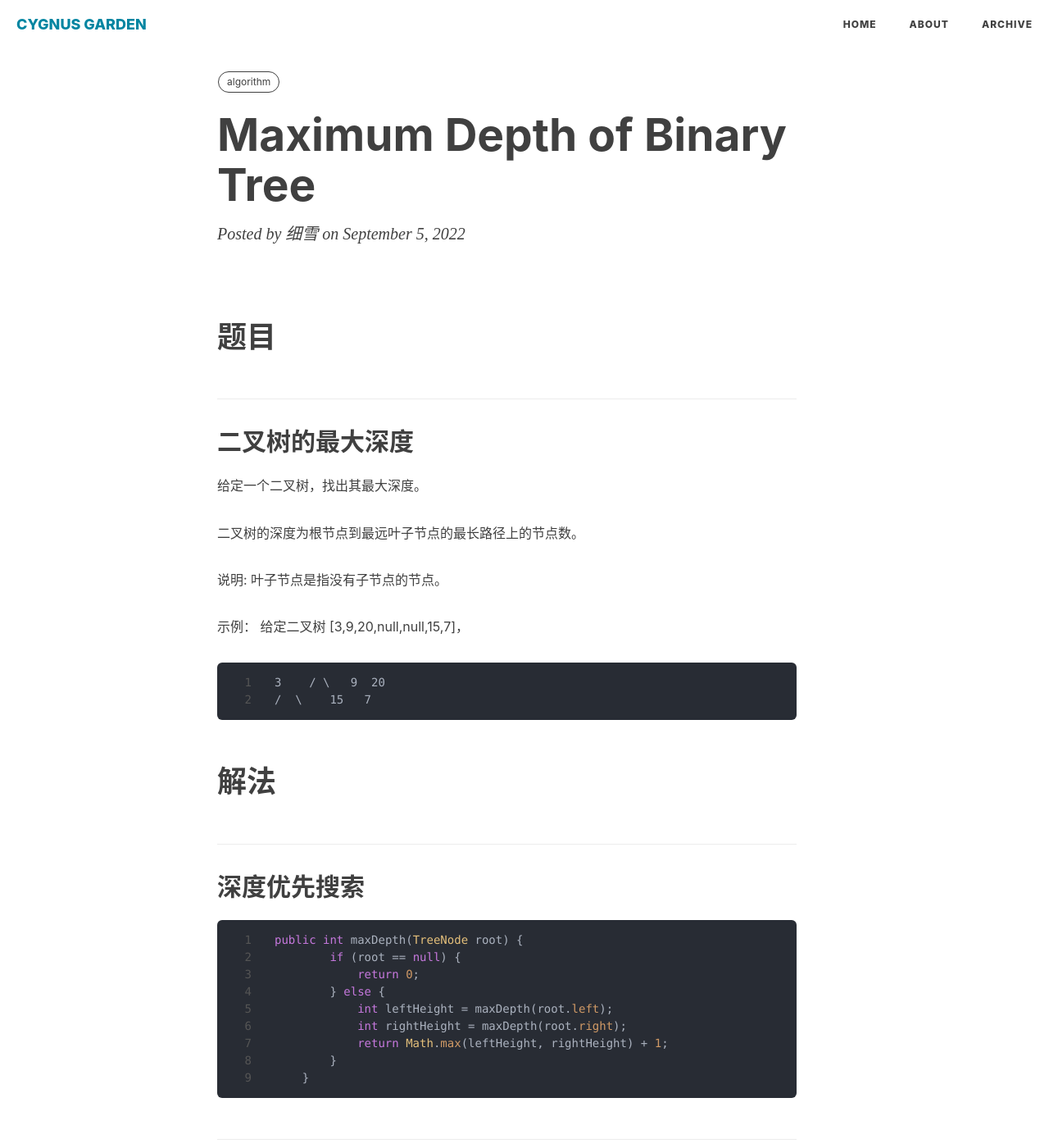
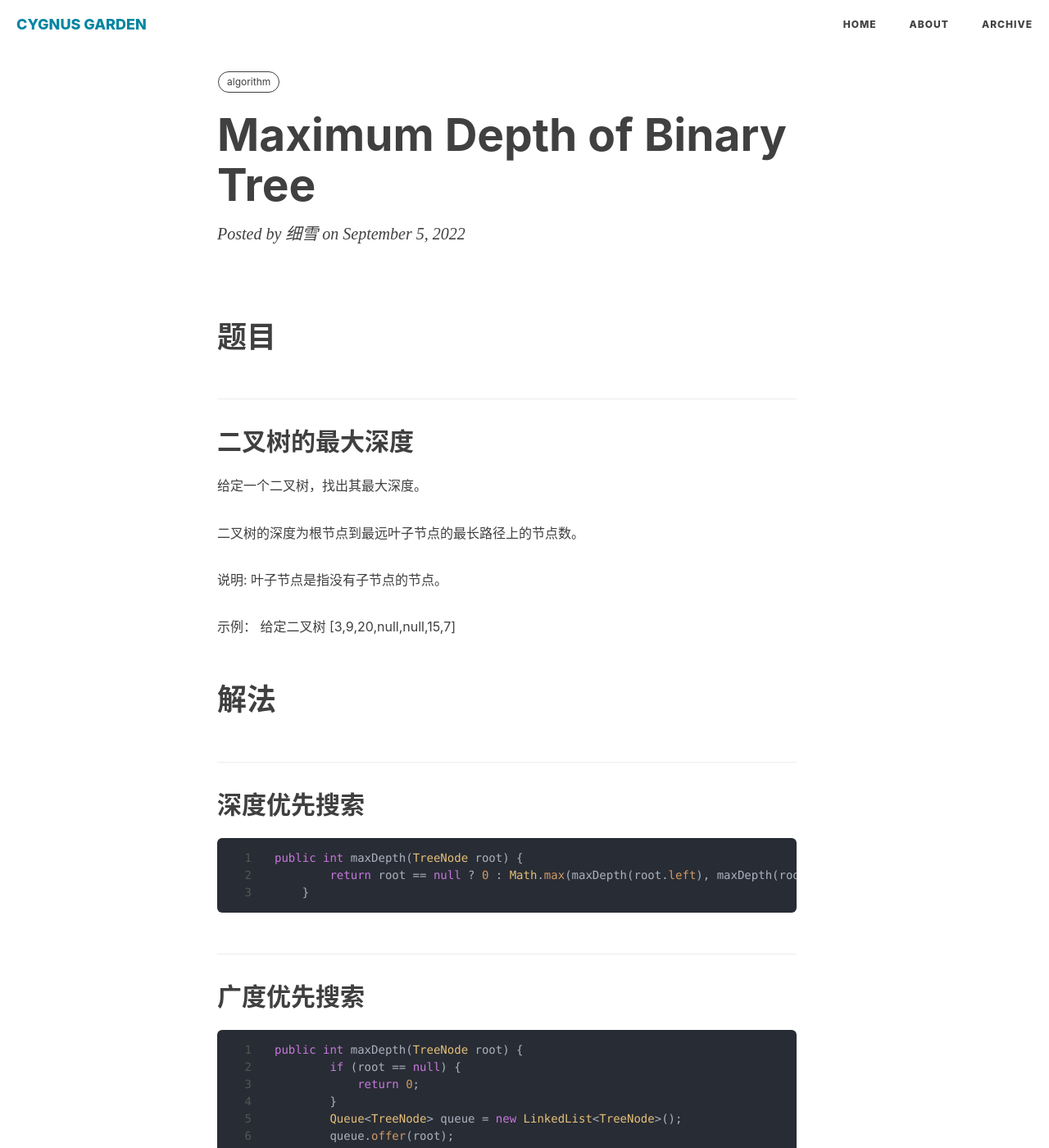
Before and after one commit to CygnusDark/cygnusgarden, a Jekyll site: the page built from _posts/2022-09-05-maximum-depth-of-binary-tree.md, in a window 1280 px wide and 1400 px high. Shown: the whole window at 82% size. Built offline with Jekyll 4.4.1, drawn with Linux system fonts in a browser that asks for light colours; nearby versions of some CDN libraries; comment, search, counter and statistics services are not loaded.

Commit message:
Update 2022-09-05-maximum-depth-of-binary-tree.md

````diff
--- a/_posts/2022-09-05-maximum-depth-of-binary-tree.md
+++ b/_posts/2022-09-05-maximum-depth-of-binary-tree.md
@@ -19,25 +19,13 @@ tags:
 说明: 叶子节点是指没有子节点的节点。
 
 示例：
-给定二叉树 [3,9,20,null,null,15,7]，
-
-    3
-   / \
-  9  20
-    /  \
-   15   7
+给定二叉树 [3,9,20,null,null,15,7]
 
 # 解法
 ## 深度优先搜索
 ``` java
 public int maxDepth(TreeNode root) {
-        if (root == null) {
-            return 0;
-        } else {
-            int leftHeight = maxDepth(root.left);
-            int rightHeight = maxDepth(root.right);
-            return Math.max(leftHeight, rightHeight) + 1;
-        }
+        return root == null ? 0 : Math.max(maxDepth(root.left), maxDepth(root.right)) + 1;
     }
 ```
 
````
